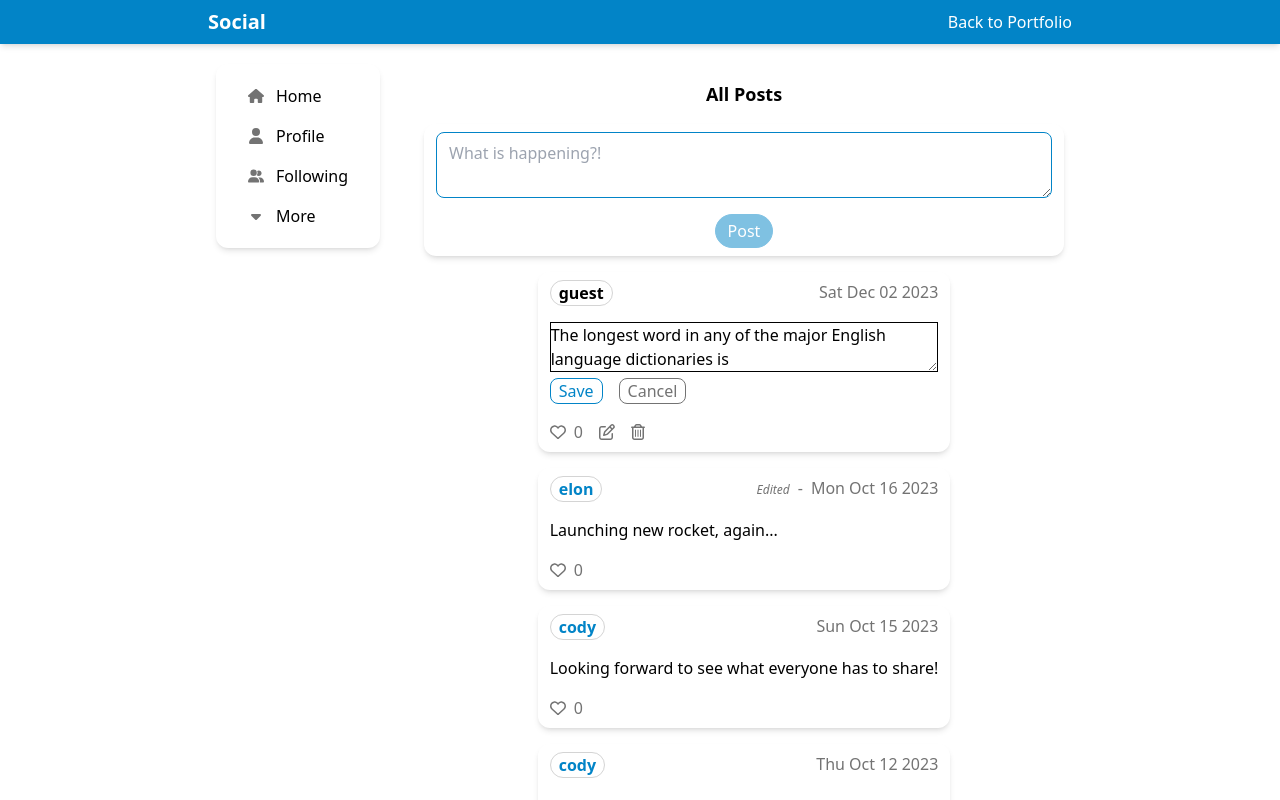
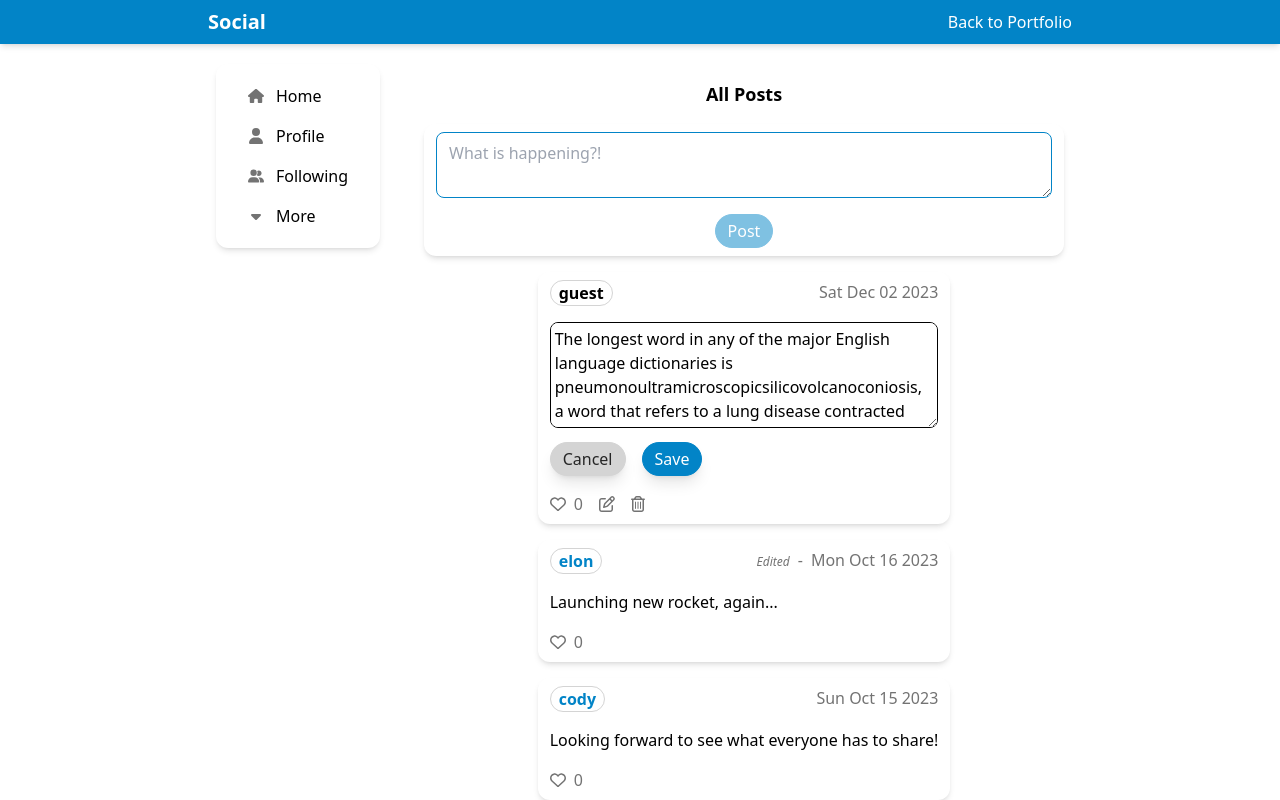
Before and after one commit to Cody06/Portfolio, a Next.js app: page /social in a window 1280 px wide. Both pictures are taken after a click on the button 493 px from the left and 446 px from the top of the page. Shown: the top 800 px of the page. Built offline with nearby package versions, Linux system fonts and the light colour scheme.

Commit message:
Refactor PostBody

```diff
--- a/src/components/projects/Social/PostContainer/PostBody.tsx
+++ b/src/components/projects/Social/PostContainer/PostBody.tsx
@@ -2,51 +2,51 @@ import { useState } from 'react';
 import { MAX_POST_LENGTH } from '../data';
 import { BodyProps, EditFormProps } from './types';
 import useStore from '../Store';
+import PrimaryButton from '../ui/PrimaryButton';
+import CancelButton from '../ui/CancelButton';
 
 function EditForm({ content, postId, setIsEditingPost }: EditFormProps) {
     const [editedContent, setEditedContent] = useState(content);
     const { editPost } = useStore();
 
     return (
-        <div>
+        <>
             <textarea
-                className="w-full border"
+                className="w-full border rounded-lg p-1 mb-2"
                 maxLength={MAX_POST_LENGTH}
+                rows={4}
                 value={editedContent}
                 onChange={(e) => setEditedContent(e.target.value)}
             />
             <div className="space-x-4">
-                <button
-                    className="px-2 text-sky-600 border rounded-lg hover:text-sky-900"
+                <CancelButton
+                    size="sm"
+                    onClick={() => {
+                        setIsEditingPost(false);
+                        setEditedContent(content);
+                    }}
+                />
+                <PrimaryButton
+                    label="Save"
+                    size="sm"
                     onClick={() => {
                         editPost(postId, editedContent);
                         setIsEditingPost(false);
                     }}
-                >
-                    Save
-                </button>
-                <button
-                    className="px-2 text-neutral-500 border rounded-lg hover:text-neutral-800"
-                    onClick={() => {
-                        setIsEditingPost(false);
-                        setEditedContent(content);
-                    }}
-                >
-                    Cancel
-                </button>
+                />
             </div>
-        </div>
+        </>
     );
 }
 
 export default function PostBody({ content, isEditingPost, postId, setIsEditingPost }: BodyProps) {
     return (
-        <>
+        <section>
             {isEditingPost ? (
                 <EditForm content={content} postId={postId} setIsEditingPost={setIsEditingPost} />
             ) : (
                 <p className="break-words text-balance">{content}</p>
             )}
-        </>
+        </section>
     );
 }
```
